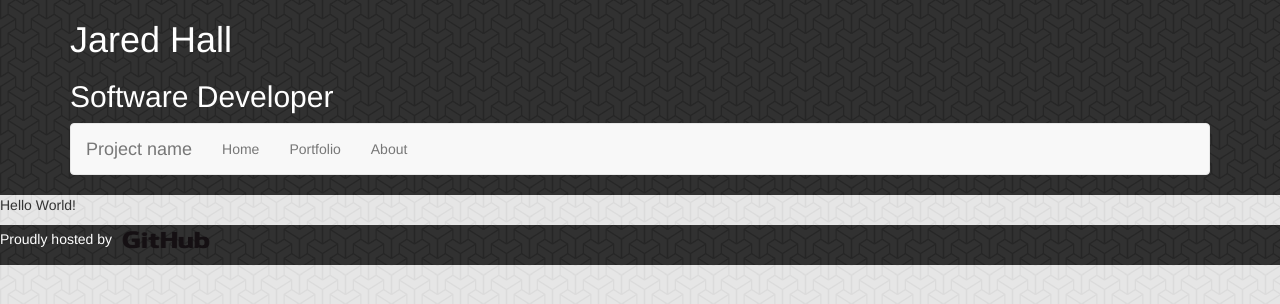
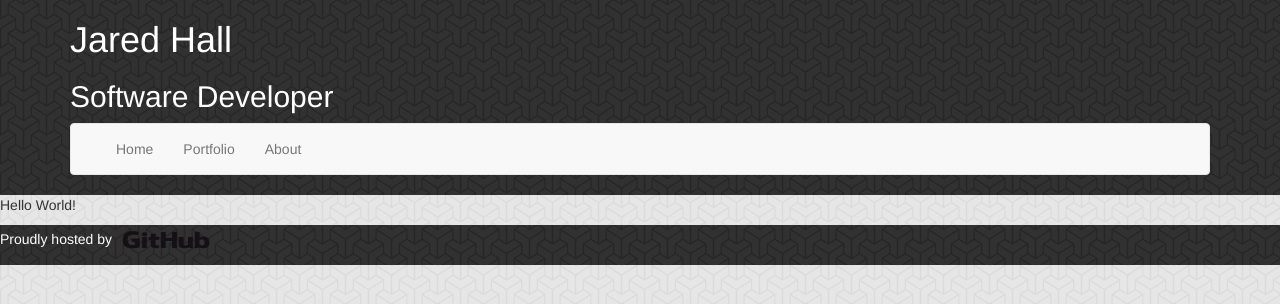
Before and after one commit to jaredhall05/jaredhall05.github.com, a Jekyll site: the page built from index.html, in a window 1280 px wide. Shown: the top 304 px of the page. Built offline with Jekyll 4.4.1, drawn with Linux system fonts in a browser that asks for light colours; nearby versions of some CDN libraries.

```diff
--- a/_includes/footer.html
+++ b/_includes/footer.html
@@ -6,3 +6,5 @@
         </a>
     </p>
 </footer>
+
+<script src="//maxcdn.bootstrapcdn.com/bootstrap/3.2.0/js/bootstrap.min.js"></script>
--- a/_includes/header.html
+++ b/_includes/header.html
@@ -11,7 +11,7 @@
                         <span class="icon-bar"></span>
                         <span class="icon-bar"></span>
                     </button>
-                    <a class="navbar-brand" href="#">Project name</a>
+                    <!--<a class="navbar-brand" href="#">Project name</a>-->
                 </div>
                 <div class="navbar-collapse collapse">
                     <ul class="nav navbar-nav">
```
